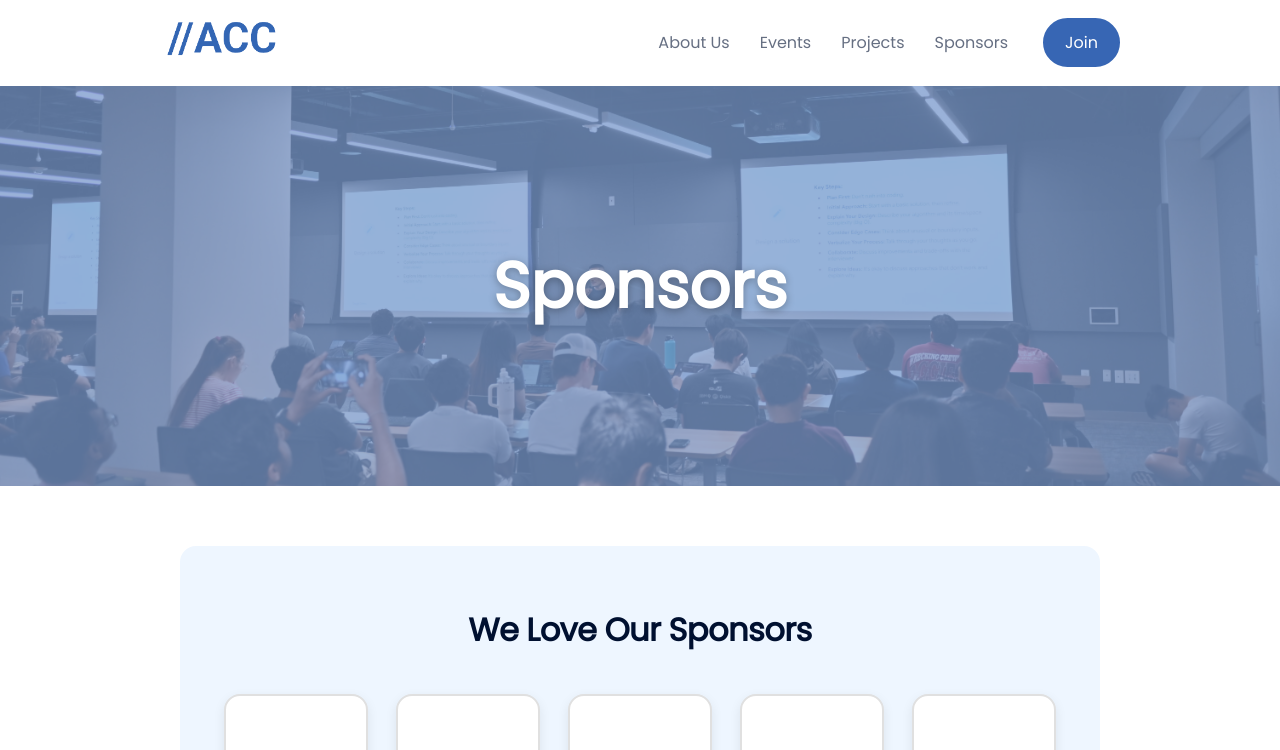
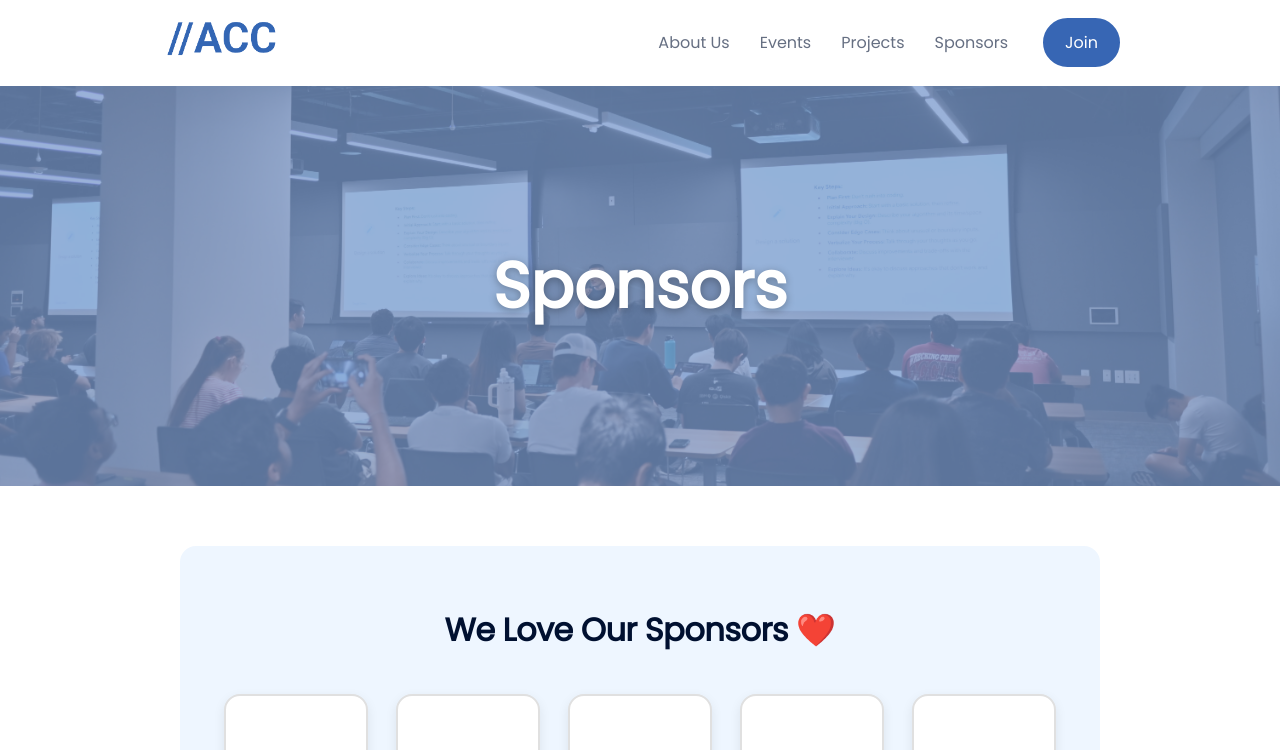
Before and after one commit to aggie-coding-club/club_website_2, a React (Create React App) app: page /sponsors in a window 1280 px wide. Shown: the top 750 px of the page. Built offline with nearby package versions, Linux system fonts and the light colour scheme.

Commit message:
Add heart emoji to 'We Love Our Sponsors' title

```diff
--- a/src/components/sections/Sponsors/SponsorCards.js
+++ b/src/components/sections/Sponsors/SponsorCards.js
@@ -9,11 +9,12 @@ export default function SponsorCards({ tier, sponsors }) {
     padding: "60px 0",
     marginBottom: tier === "Former Sponsors" ? "0" : "60px",
     backgroundColor:
-      tier === "We Love Our Sponsors"
+      tier && tier.startsWith("We Love Our Sponsors")
         ? theme.palette.info.main || "#EEF6FF"
         : "transparent",
-    borderRadius: tier === "We Love Our Sponsors" ? "16px" : "0",
-    margin: tier === "We Love Our Sponsors" ? "40px 20px" : "0",
+    borderRadius:
+      tier && tier.startsWith("We Love Our Sponsors") ? "16px" : "0",
+    margin: tier && tier.startsWith("We Love Our Sponsors") ? "40px 20px" : "0",
     position: "relative",
     overflow: "hidden",
   };
--- a/src/components/sections/Sponsors/Sponsors.js
+++ b/src/components/sections/Sponsors/Sponsors.js
@@ -83,7 +83,7 @@ export default function Sponsors() {
     <div id="sponsors">
       {allCurrentSponsors.length > 0 && (
         <SponsorCards
-          tier="We Love Our Sponsors"
+          tier="We Love Our Sponsors ❤️"
           sponsors={allCurrentSponsors}
         />
       )}
```
